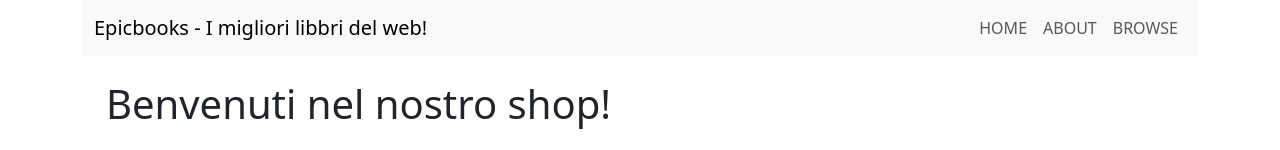
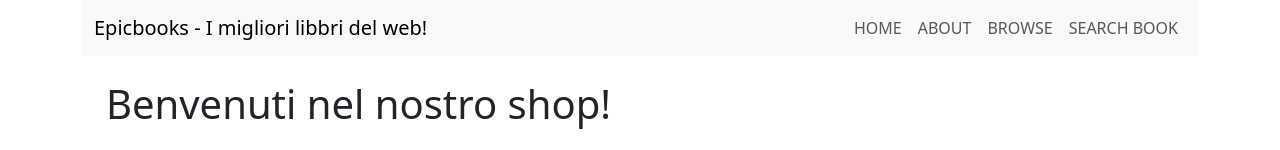
Before and after one commit to GiorgioMigliaccio08/U3-W1-L2-EpicBooks--FS0423IT, a React (Create React App) app: page / in a window 1280 px wide. Shown: the top 150 px of the page. Built offline with nearby package versions, Linux system fonts and the light colour scheme.

Commit message:
New Commit

```diff
--- a/src/components/MyNav.jsx
+++ b/src/components/MyNav.jsx
@@ -13,6 +13,7 @@ const CustomNavbar = (props) => {
             <Nav.Link href="#features">HOME</Nav.Link>
             <Nav.Link href="#pricing">ABOUT</Nav.Link>
             <Nav.Link href="#pricing">BROWSE</Nav.Link>
+            <Nav.Link href="#pricing">SEARCH BOOK</Nav.Link>
           </Nav>
         </Navbar.Collapse>
       </Container>
```
